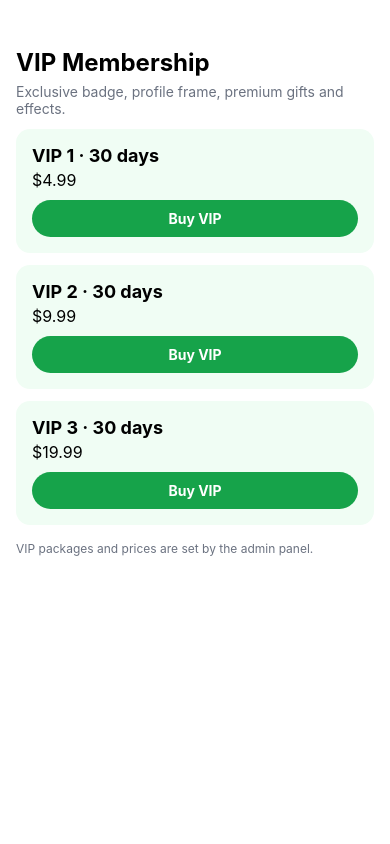
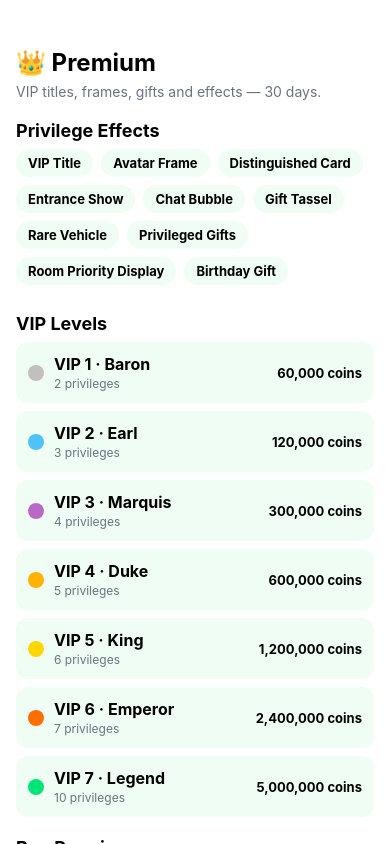
Before and after one commit to apomahmud1-sketch/livo, a React Native app: screen /VIP in a window 390 px wide. Built offline with nearby package versions, Linux system fonts and the light colour scheme; no server answers.

Commit message:
Update src/screens/VIPScreen.js (Livo code sync via Muse)

```diff
--- a/src/screens/VIPScreen.js
+++ b/src/screens/VIPScreen.js
@@ -1,37 +1,91 @@
-import React, { useState } from 'react';
+// Livo VIPScreen — Vero-style Premium.
+// Shows the VIP level ladder (Baron → Legend, prices in coins,
+// from vip-config.json), the 10 privilege effects, and the 3
+// dollar packs to buy. Buying is demo for now (no real payment
+// yet — same pattern as Wallet); the active level lives in the
+// store (buyVip) and is saved on the device.
+import React from 'react';
 import { ScrollView, StyleSheet, Text, TouchableOpacity, View } from 'react-native';
 import { COLORS, VIP_PACKS } from '../config';
 import { useApp } from '../store';
 
+const VIP_LEVELS = [
+  { level: 1, name: 'Baron', price: 60000, color: '#C0C0C0', perks: 2 },
+  { level: 2, name: 'Earl', price: 120000, color: '#4FC3F7', perks: 3 },
+  { level: 3, name: 'Marquis', price: 300000, color: '#BA68C8', perks: 4 },
+  { level: 4, name: 'Duke', price: 600000, color: '#FFB300', perks: 5 },
+  { level: 5, name: 'King', price: 1200000, color: '#FFD700', perks: 6 },
+  { level: 6, name: 'Emperor', price: 2400000, color: '#FF6D00', perks: 7 },
+  { level: 7, name: 'Legend', price: 5000000, color: '#00E676', perks: 10 },
+];
+
+const PRIVILEGES = [
+  'VIP Title', 'Avatar Frame', 'Distinguished Card', 'Entrance Show',
+  'Chat Bubble', 'Gift Tassel', 'Rare Vehicle', 'Privileged Gifts',
+  'Room Priority Display', 'Birthday Gift',
+];
+
 export default function VIPScreen() {
-  const [vip, setVip] = useState(null);
-  const { showToast } = useApp();
+  const { vipLevel, buyVip } = useApp();
   return (
     <ScrollView style={styles.bg} contentContainerStyle={styles.wrap}>
-      <Text style={styles.title}>VIP Membership</Text>
-      <Text style={styles.sub}>Exclusive badge, profile frame, premium gifts and effects.</Text>
+      <Text style={styles.title}>👑 Premium</Text>
+      <Text style={styles.sub}>VIP titles, frames, gifts and effects — 30 days.</Text>
+
+      <Text style={styles.sectionTitle}>Privilege Effects</Text>
+      <View style={styles.perkGrid}>
+        {PRIVILEGES.map((p) => (
+          <View key={p} style={styles.perkChip}>
+            <Text style={styles.perkText}>{p}</Text>
+          </View>
+        ))}
+      </View>
+
+      <Text style={styles.sectionTitle}>VIP Levels</Text>
+      {VIP_LEVELS.map((lv) => (
+        <View key={lv.level} style={styles.levelRow}>
+          <View style={[styles.levelDot, { backgroundColor: lv.color }]} />
+          <View style={styles.levelInfo}>
+            <Text style={styles.levelName}>VIP {lv.level} · {lv.name}</Text>
+            <Text style={styles.levelSub}>{lv.perks} privileges</Text>
+          </View>
+          <Text style={styles.levelPrice}>{lv.price.toLocaleString()} coins</Text>
+        </View>
+      ))}
+
+      <Text style={styles.sectionTitle}>Buy Premium</Text>
       {VIP_PACKS.map((p) => (
         <View key={p.id} style={styles.card}>
           <Text style={styles.name}>{p.name} · {p.days} days</Text>
           <Text style={styles.price}>{p.price}</Text>
-          <TouchableOpacity style={styles.btn} onPress={() => { setVip(p.id); showToast(`${p.name} activated (demo — no real payment yet)`); }}>
-            <Text style={styles.btnText}>{vip === p.id ? '✓ Active' : 'Buy VIP'}</Text>
+          <TouchableOpacity style={styles.btn} onPress={() => buyVip(p)}>
+            <Text style={styles.btnText}>{vipLevel === p.id ? '✓ Active' : 'Buy Premium'}</Text>
           </TouchableOpacity>
         </View>
       ))}
-      <Text style={styles.note}>VIP packages and prices are set by the admin panel.</Text>
+      <Text style={styles.note}>VIP packages and prices are set by the admin panel. Purchase is demo — no real payment yet.</Text>
     </ScrollView>
   );
 }
 
 const styles = StyleSheet.create({
   bg: { backgroundColor: '#fff', flex: 1 },
-  btn: { backgroundColor: COLORS.purple, borderRadius: 20, marginTop: 10, paddingVertical: 10, alignItems: 'center' },
+  btn: { alignItems: 'center', backgroundColor: COLORS.purple, borderRadius: 20, marginTop: 10, paddingVertical: 10 },
   btnText: { color: '#fff', fontWeight: 'bold' },
   card: { backgroundColor: COLORS.lavender, borderRadius: 14, marginTop: 12, padding: 16 },
+  levelDot: { borderRadius: 8, height: 16, width: 16 },
+  levelInfo: { flex: 1, marginLeft: 10 },
+  levelName: { fontSize: 16, fontWeight: 'bold' },
+  levelPrice: { fontSize: 13, fontWeight: 'bold' },
+  levelRow: { alignItems: 'center', backgroundColor: COLORS.lavender, borderRadius: 12, flexDirection: 'row', marginTop: 8, padding: 12 },
+  levelSub: { color: COLORS.grey, fontSize: 12, marginTop: 2 },
   name: { fontSize: 18, fontWeight: 'bold' },
   note: { color: COLORS.grey, fontSize: 12, marginTop: 16 },
+  perkChip: { backgroundColor: COLORS.lavender, borderRadius: 14, marginBottom: 8, marginRight: 8, paddingHorizontal: 12, paddingVertical: 6 },
+  perkGrid: { flexDirection: 'row', flexWrap: 'wrap', marginTop: 8 },
+  perkText: { fontSize: 13, fontWeight: 'bold' },
   price: { fontSize: 16, marginTop: 4 },
+  sectionTitle: { fontSize: 18, fontWeight: 'bold', marginTop: 20 },
   sub: { color: COLORS.grey, marginTop: 6 },
   title: { fontSize: 24, fontWeight: 'bold' },
   wrap: { padding: 16, paddingTop: 48 },
```
